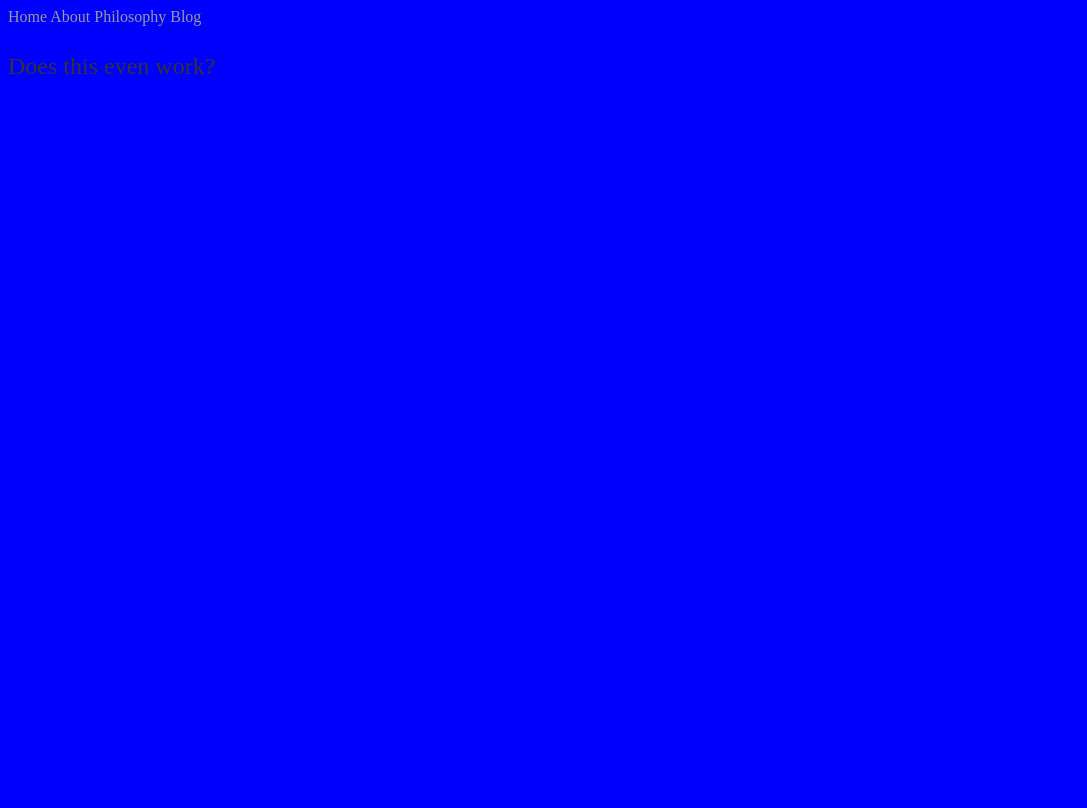
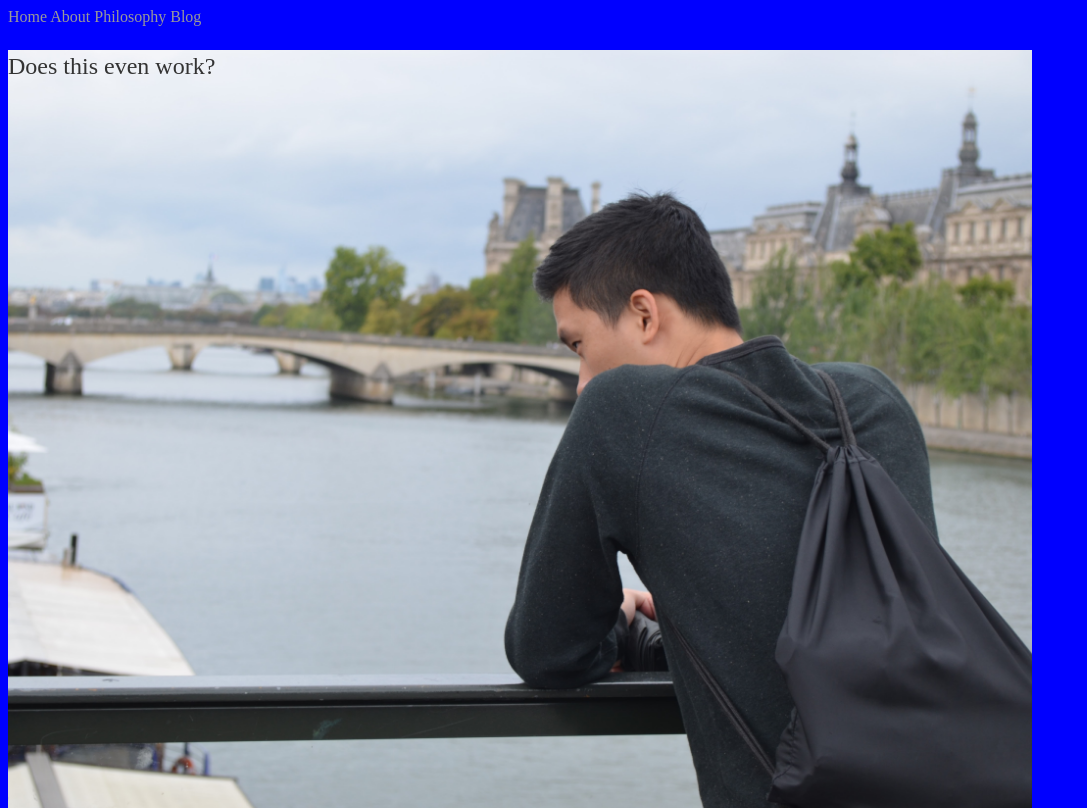
Before and after one commit to nickwyl/nickwyl.github.io, a plain HTML site: page index.html in a window 1280 px wide. Shown: the whole page, without its empty margins (0-1087 px from the left). Drawn offline with Linux system fonts and the light colour scheme.

Commit message:
Update main.css
reverting back.

```diff
--- a/css/main.css
+++ b/css/main.css
@@ -5,13 +5,12 @@ body, html {
 }
 
 .banner {
-    background-image: url("images/DSC_0707 copy.JPG") no-repeat center center fixed;
+    background-image: url("images/DSC_2237 copy.jpg");
     background-size: cover;
-    -webkit-background-size: cover;
-    -moz-background-size: cover;
-    -o-background-size: cover;
+    background-position: top center;
     width: 1024px;
     height: 100%;
+    background-attachment: fixed;
 }
 
 nav ul, footer ul {
```
